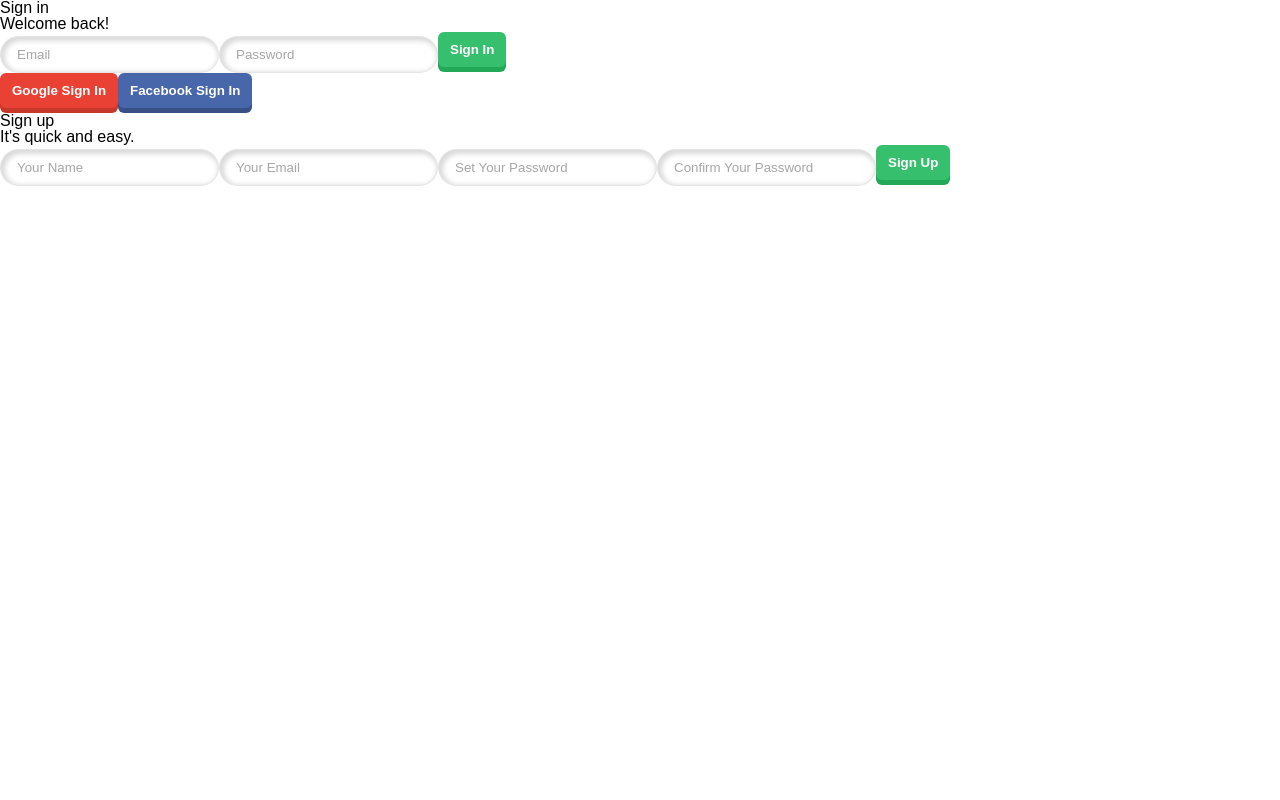
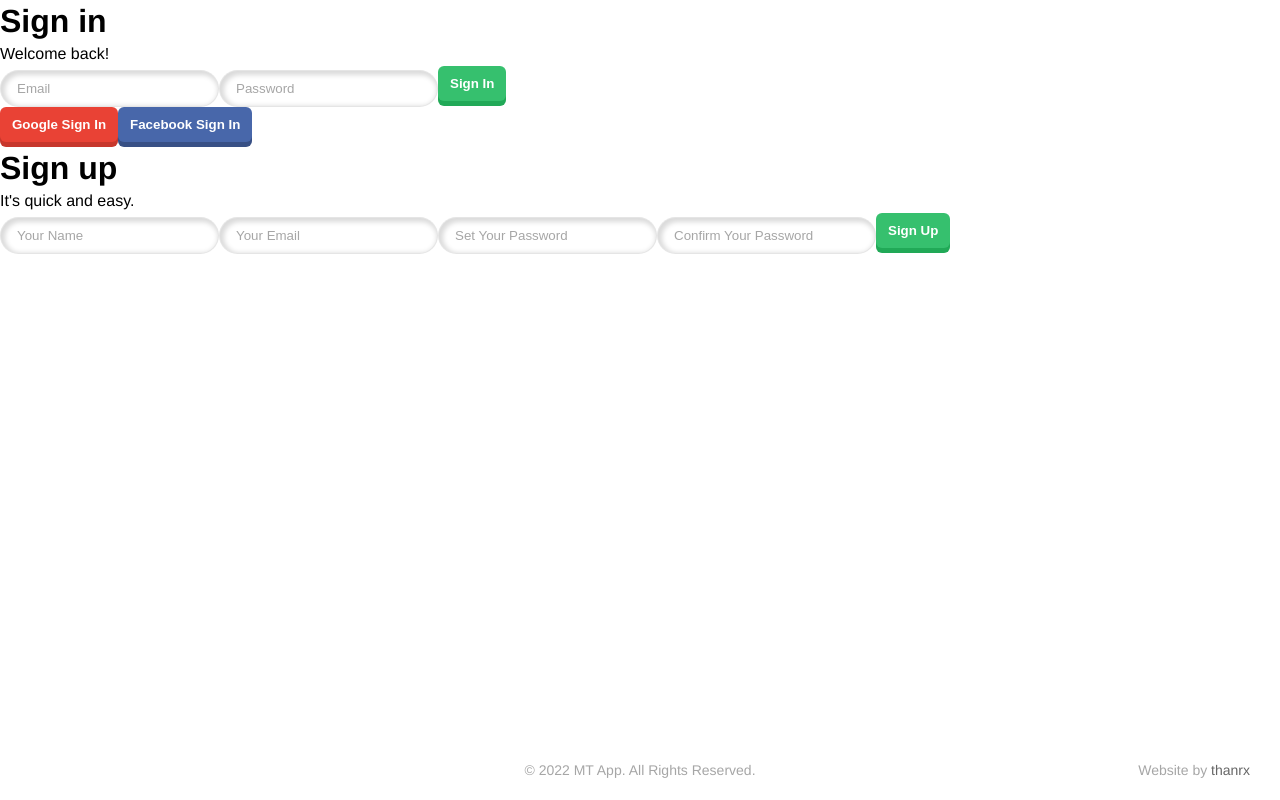
Before and after one commit to nathrmendoza/mt-app-v2, a React (Create React App) app: page / in a window 1280 px wide. Built offline with nearby package versions, Linux system fonts and the light colour scheme; no server answers.

Commit message:
styling update

```diff
--- a/src/App.js
+++ b/src/App.js
@@ -6,12 +6,15 @@ import AuthenticationPage from './pages/AuthenticationPage'
 import SetupAccountPage from './pages/SetupAccountPage'
 import AccountPage from './pages/AccountPage'
 import Navigation from './components/navigation'
+import { GlobalWrapper } from './styles/globalwrapper.style'
+import Footer from './components/footer'
 
 function App() {
 
 
   return (
     <div className="App">
+      <GlobalWrapper>
         <Routes>
           <Route path='/' element={<Navigation/>}>
             <Route index element={<AuthenticationPage/>}/>
@@ -19,6 +22,8 @@ function App() {
             <Route path='/my-account' element={<AccountPage/>}/>
           </Route>
         </Routes>
+        <Footer />
+      </GlobalWrapper>
     </div>
   );
 }
--- /dev/null
+++ b/src/components/footer.js
@@ -0,0 +1,14 @@
+import React from 'react'
+import { Anchor, ByLine, FooterContainer, FooterLine, InnerWrapper } from '../styles/footer.style'
+
+
+const Footer = () => (
+  <FooterContainer>
+    <InnerWrapper>
+      <FooterLine>© 2022 MT App. All Rights Reserved.</FooterLine>
+      <ByLine>Website by <Anchor href="https://thanrx.com/" target="_blank" rel="noreferrer">thanrx</Anchor></ByLine>
+    </InnerWrapper>
+  </FooterContainer>
+)
+
+export default Footer
--- a/src/pages/AuthenticationPage.js
+++ b/src/pages/AuthenticationPage.js
@@ -5,6 +5,7 @@ import SignInForm from '../components/auth-page/sign-in-form';
 import SignUpForm from '../components/auth-page/sign-up-form';
 
 import { AuthUserContext } from '../context/auth-user.context';
+import { Heading4, Paragraph } from '../styles/typography.style';
 import { checkUserDocRefExists } from '../utils/firebase.utils';
 
 const AuthenticationPage = () => {
@@ -27,12 +28,12 @@ const AuthenticationPage = () => {
 
   return (
     <div>
-        <h2>Sign in</h2>
-        <p>Welcome back!</p>
+        <Heading4>Sign in</Heading4>
+        <Paragraph>Welcome back!</Paragraph>
         <SignInForm/>
 
-        <h2>Sign up</h2>
-        <p>It's quick and easy.</p>
+        <Heading4>Sign up</Heading4>
+        <Paragraph>It's quick and easy.</Paragraph>
         <SignUpForm/>
     </div>
   )
--- /dev/null
+++ b/src/styles/footer.style.js
@@ -0,0 +1,45 @@
+import styled from "styled-components";
+
+export const FooterContainer = styled.footer`
+  position: absolute;
+  bottom: 0;
+  left: 0;
+  width: 100%;
+  padding: 0 30px 20px;
+  text-align: center;
+`
+export const InnerWrapper = styled.div`
+  width: 100%;
+  position: relative;
+`
+
+export const FooterLine = styled.p`
+  font-family: 'Montserrat', Helvetica, Arial, sans-serif;
+  font-size: 14px;
+  line-height: 20px;
+  color: #A6A6A6;
+`
+
+export const ByLine = styled.span`
+  font-family: 'Montserrat', Helvetica, Arial, sans-serif;
+  font-size: 14px;
+  line-height: 20px;
+  color: #A6A6A6;
+  position: absolute;
+  right: 0;
+  top: 0;
+`
+
+export const Anchor = styled.a`
+  font-family: 'Montserrat', Helvetica, Arial, sans-serif;
+  font-size: 14px;
+  line-height: 20px;
+  font-weight: 500;
+  color: rgb(102 102 102);
+  text-decoration: none;
+  transition: opacity 0.15s ease;
+
+  &:hover {
+    opacity: 0.75;
+  }
+`
--- /dev/null
+++ b/src/styles/globalwrapper.style.js
@@ -0,0 +1,8 @@
+import styled from "styled-components";
+
+export const GlobalWrapper = styled.div`
+  position: relative;
+  width: 100vw;
+  height: 100vh;
+  overflow: hidden;
+`
--- a/src/styles/typography.style.js
+++ b/src/styles/typography.style.js
@@ -3,5 +3,29 @@ import styled from "styled-components";
 let defaultFont = "'Montserrat', Helvetica, Arial, sans-serif";
 
 export const Heading1 = styled.h1`
-  font-family: ${defaultFont};
+  font: 700 56px/64px ${defaultFont};
 `
+export const Heading2 = styled.h2`
+  font: 700 42px/52px ${defaultFont};
+`
+export const Heading3 = styled.h3`
+  font: 700 36px/48px ${defaultFont};
+`
+export const Heading4 = styled.h4`
+  font: 700 32px/42px ${defaultFont};
+`
+export const Heading5 = styled.h5`
+  font: 700 26px/36px ${defaultFont};
+`
+export const Heading6 = styled.h6`
+  font: 700 24px/32px ${defaultFont};
+`
+export const Paragraph = styled.p`
+  font: 400 16px/24px ${defaultFont};
+`
+export const Li = styled.li`
+  font: 400 16px/24px ${defaultFont};
+`
+export const Label = styled.label`
+  font: 400 16px/24px ${defaultFont};
+`
```
Lines whose indentation alone changed are shown as unchanged.
